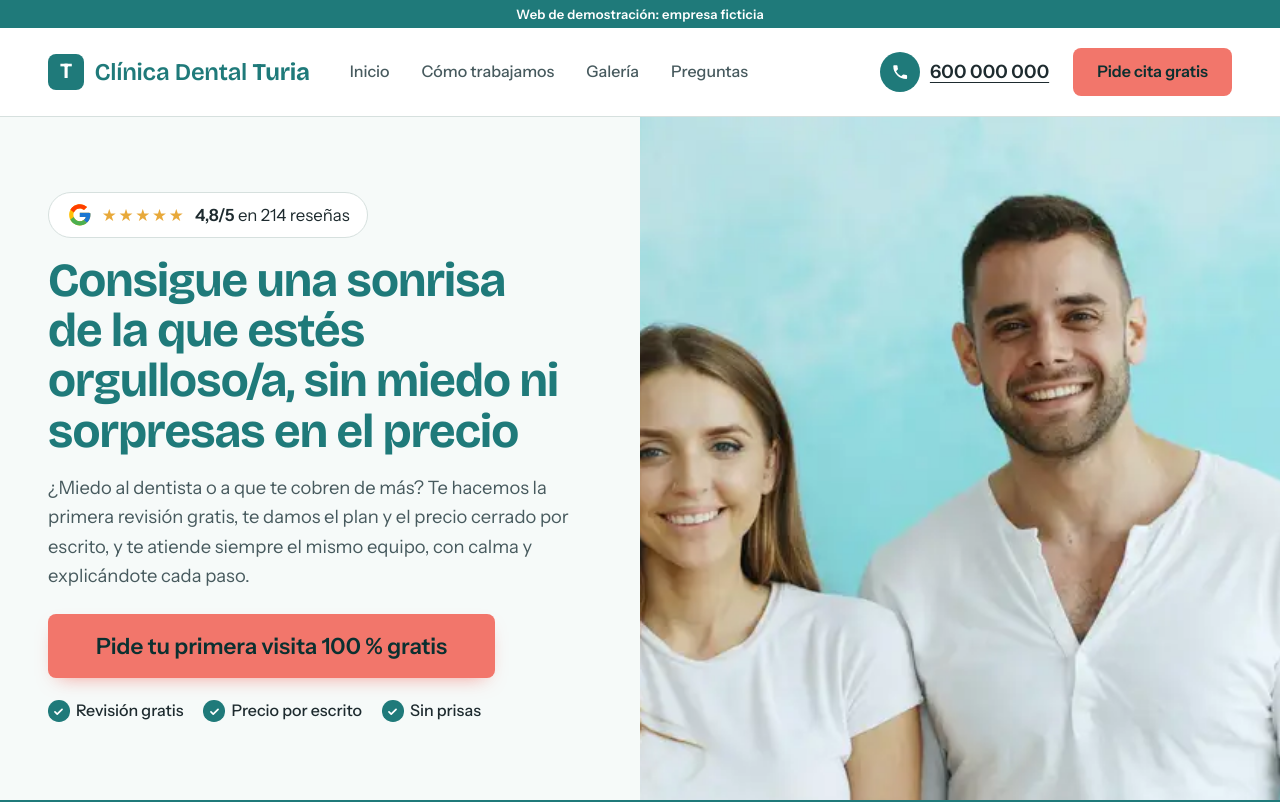
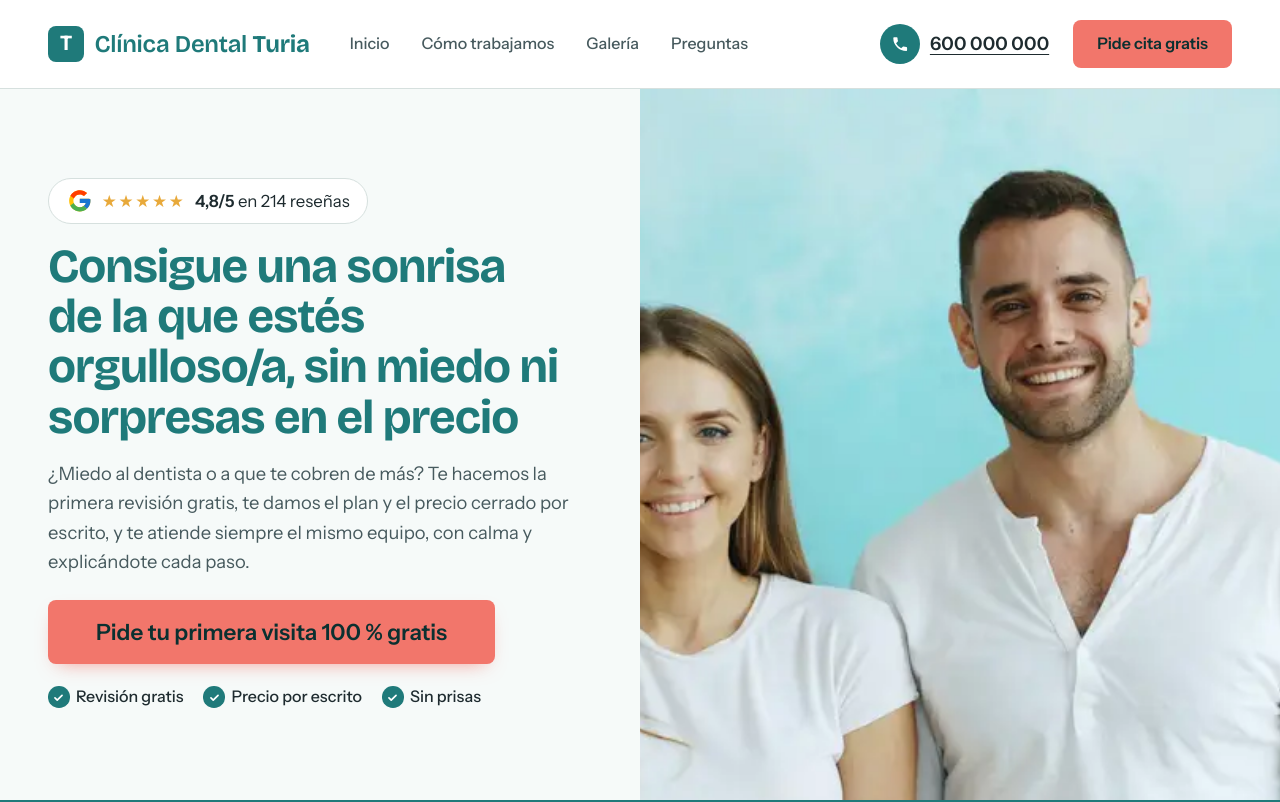
Before and after one commit to pabloesparzasanchez09-design/clinica-dental-turia, a plain HTML site: page index.html in a window 1280 px wide. Shown: the top 802 px of the page. Drawn offline with nearby package versions, Linux system fonts and the light colour scheme.

Commit message:
Quitar la franja de web de demostración
Co-Authored-By: Claude Sonnet 5.5 <noreply@anthropic.com>

```diff
--- a/css/estilos.css
+++ b/css/estilos.css
@@ -37,7 +37,6 @@ body {
   font-size: 1rem;
   line-height: 1.6;
   -webkit-font-smoothing: antialiased;
-  --alto-demo: 1.75rem;
 }
 
 html {
@@ -224,7 +223,7 @@ a {
 .hero {
   display: grid;
   grid-template-columns: minmax(0, 1fr) minmax(0, 1fr);
-  min-height: calc(100svh - var(--alto-cabecera) - var(--alto-demo));
+  min-height: calc(100svh - var(--alto-cabecera));
   max-width: var(--ancho-max);
   margin: 0 auto;
 }
@@ -1805,7 +1804,7 @@ a {
   .hero {
     display: flex;
     flex-direction: column;
-    min-height: calc(100svh - var(--alto-cabecera) - var(--alto-demo));
+    min-height: calc(100svh - var(--alto-cabecera));
   }
 
   .hero__imagen {
@@ -2309,19 +2308,3 @@ a {
     transform: none;
   }
 }
-
-/* ---------- Franja de demostración ---------- */
-
-.demo {
-  margin: 0;
-  display: flex;
-  align-items: center;
-  justify-content: center;
-  height: var(--alto-demo);
-  background: var(--azul);
-  color: var(--blanco);
-  font-size: 0.8125rem;
-  font-weight: 600;
-  letter-spacing: 0.02em;
-  text-align: center;
-}
--- a/index.html
+++ b/index.html
@@ -84,8 +84,6 @@
       <path fill="#1976D2" d="M43.6 20.5H42V20H24v8h11.3a12 12 0 0 1-4.1 5.6l6.2 5.2C37 39.2 44 34 44 24c0-1.3-.1-2.4-.4-3.5z"/>
     </symbol>
   </svg>
-
-  <p class="demo">Web de demostración: empresa ficticia</p>
 
   <header class="cabecera">
     <div class="cabecera__interior">
@@ -752,7 +750,7 @@
       </div>
     </div>
 
-    <p class="pie__legal">© 2026 Clínica Dental Turia S.L.P. · CIF B00000000. Web de demostración con datos ficticios. Todos los derechos reservados.</p>
+    <p class="pie__legal">© 2026 Clínica Dental Turia S.L.P. · CIF B00000000. Todos los derechos reservados.</p>
   </footer>
   <script src="js/scroll-suave.js" defer></script>
   <script src="js/galeria.js" defer></script>
```
Also changed, not shown: aviso-legal.html (+1 -3 lines), privacidad.html (+1 -3 lines).
